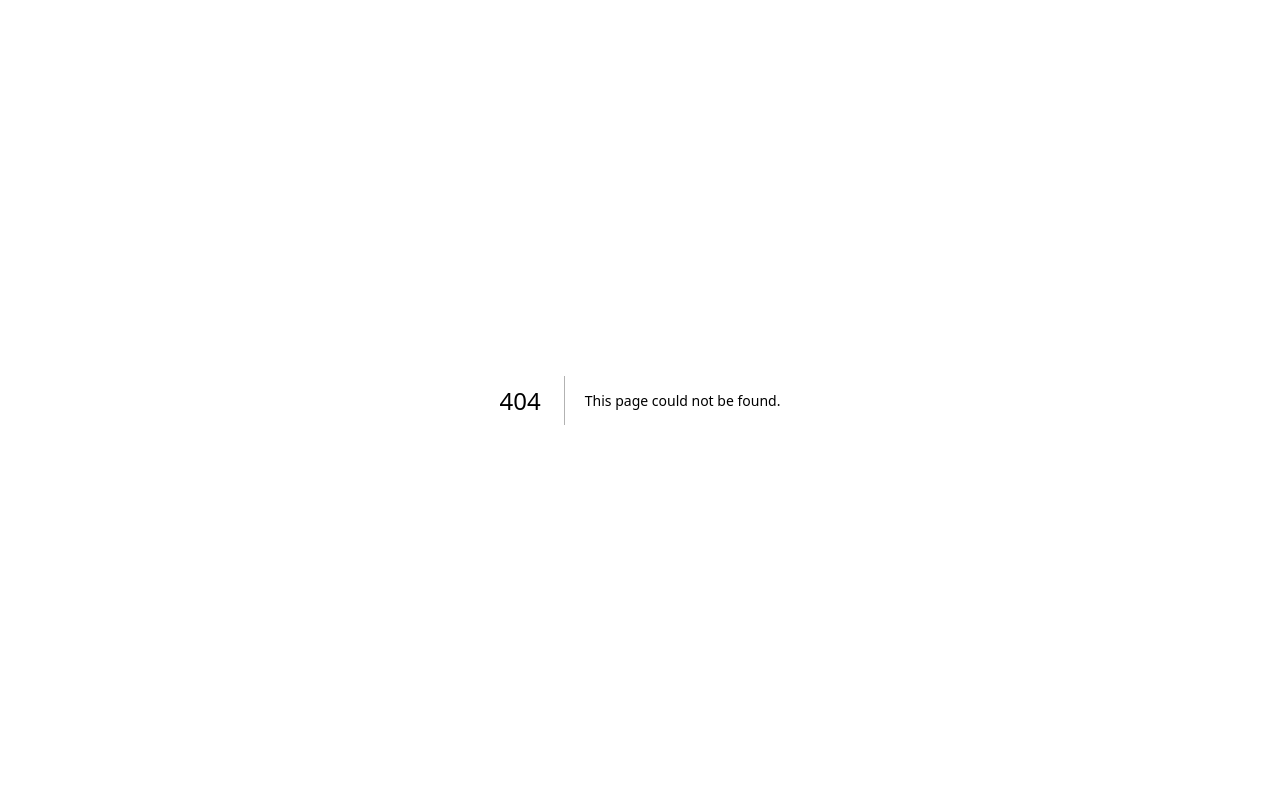
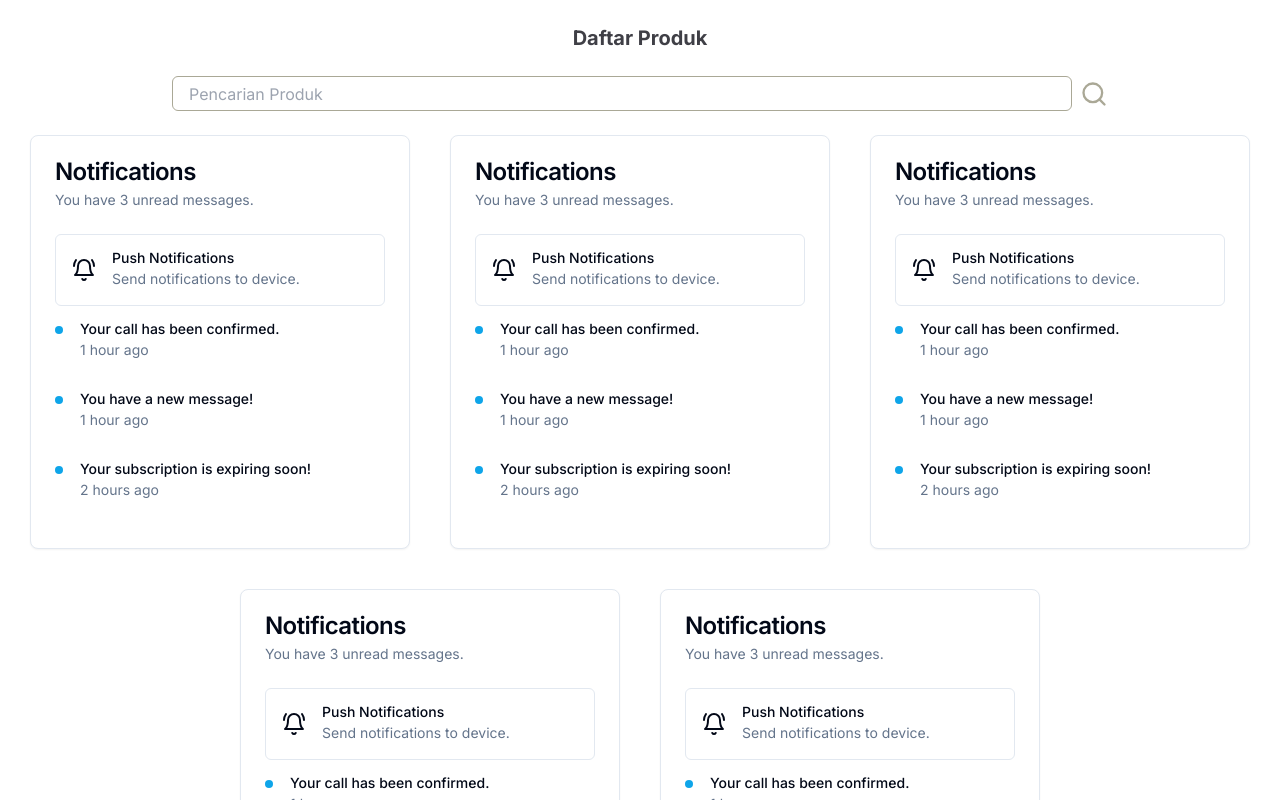
Before and after one commit to pandupan/toko-sendal-ajwa, a Next.js app: page /DaftarProduk in a window 1280 px wide. Before the commit this address had no page. Shown: the top 800 px of the page. Built offline with nearby package versions, Linux system fonts and the light colour scheme.

Commit message:
[ADD] - Card + Font' '

```diff
--- /dev/null
+++ b/app/DaftarProduk/page.tsx
@@ -0,0 +1,11 @@
+import DaftarProduk from "@/components/pages/ProdukPage/DaftarProduk"
+
+const page = () => {
+  return (
+    <div>
+      <DaftarProduk />
+    </div>
+  )
+}
+
+export default page
--- a/app/layout.tsx
+++ b/app/layout.tsx
@@ -5,8 +5,8 @@ import './globals.css'
 const inter = Inter({ subsets: ['latin'] })
 
 export const metadata: Metadata = {
-  title: 'Create Next App',
-  description: 'Generated by create next app',
+  title: 'Toko Sendal Ajwa',
+  description: 'Toko ini menyediakan berbagai macam sandal dari mulai sandal anak Wanita , sandal anak pria , sandal tanggung anak Wanita , sandal tanggung pria , dan juga sandal dewasa pria dan Wanita , model sandal di toko ini sangat beragam dari mulai sandal untuk remaja hingga sandal untuk orang tua juga tersedia lengkap di toko ini.',
 }
 
 export default function RootLayout({
--- /dev/null
+++ b/components/core/CardProducts.tsx
@@ -0,0 +1,72 @@
+import { BellRing, Check } from "lucide-react"
+
+import { cn } from "@/lib/utils"
+import {
+  Card,
+  CardContent,
+  CardDescription,
+  CardFooter,
+  CardHeader,
+  CardTitle,
+} from "@/components/ui/card"
+
+const notifications = [
+  {
+    title: "Your call has been confirmed.",
+    description: "1 hour ago",
+  },
+  {
+    title: "You have a new message!",
+    description: "1 hour ago",
+  },
+  {
+    title: "Your subscription is expiring soon!",
+    description: "2 hours ago",
+  },
+]
+
+type CardProps = React.ComponentProps<typeof Card>
+
+export function CardProducts({ className, ...props }: CardProps) {
+  return (
+    <Card className={cn("w-[380px]", className)} {...props}>
+      <CardHeader>
+        <CardTitle>Notifications</CardTitle>
+        <CardDescription>You have 3 unread messages.</CardDescription>
+      </CardHeader>
+      <CardContent className="grid gap-4">
+        <div className=" flex items-center space-x-4 rounded-md border p-4">
+          <BellRing />
+          <div className="flex-1 space-y-1">
+            <p className="text-sm font-medium leading-none">
+              Push Notifications
+            </p>
+            <p className="text-sm text-muted-foreground">
+              Send notifications to device.
+            </p>
+          </div>
+        </div>
+        <div>
+          {notifications.map((notification, index) => (
+            <div
+              key={index}
+              className="mb-4 grid grid-cols-[25px_1fr] items-start pb-4 last:mb-0 last:pb-0"
+            >
+              <span className="flex h-2 w-2 translate-y-1 rounded-full bg-sky-500" />
+              <div className="space-y-1">
+                <p className="text-sm font-medium leading-none">
+                  {notification.title}
+                </p>
+                <p className="text-sm text-muted-foreground">
+                  {notification.description}
+                </p>
+              </div>
+            </div>
+          ))}
+        </div>
+      </CardContent>
+      <CardFooter>
+      </CardFooter>
+    </Card>
+  )
+}
--- a/components/pages/LandingPage/HeroSection.tsx
+++ b/components/pages/LandingPage/HeroSection.tsx
@@ -1,3 +1,4 @@
+import { kaisei } from '@/lib/fonts/font'
 import Image from 'next/image'
 import React from 'react'
 
@@ -7,11 +8,11 @@ const HeroSection = () => {
       <div className='relative flex flex-row justify-between '>
         <div className='flex flex-row flex-wrap px-20 my-auto z-20'>
           <div className=''>
-          <h1 className='text-bold text-white text-7xl'>
-            Bukan Sekedar Sandal Biasa
+          <h1 className='text-bold text-white text-7xl font-black'>
+            <span className={kaisei.className}>Bukan Sekedar Sandal Biasa</span>
           </h1>
-          <h2 className='text-semibold text-lg'>
-            Sandal berkualitas dengan harga terjangkau
+          <h2 className='text-semibold text-lg font-black text-white'>
+            <span className={kaisei.className}>Sandal berkualitas dengan harga terjangkau</span>
           </h2>
 
           </div>
--- /dev/null
+++ b/components/pages/ProdukPage/DaftarProduk.tsx
@@ -0,0 +1,32 @@
+import { CardProducts } from "@/components/core/CardProducts";
+import { LuSearch } from "react-icons/lu";
+
+const DaftarProduk = () => {
+
+  return (
+    <div className="flex flex-col items-center w-full min-h-[100vh] ">
+      <div className="flex flex-col justify-center items-center w-full gap-6 my-6">
+        <h1 className="font-bold text-xl text-zinc-700">Daftar Produk</h1>
+        <div className="flex items-center justify-center w-full gap-2 px-4">
+          <input
+            type="text"
+            placeholder="Pencarian Produk"
+            className="w-full lg:max-w-[900px] h-[35px] border border-[#AAA896] rounded-md px-4"
+          />
+          <button>
+            <LuSearch size={28} className="text-[#AAA896]"/>
+          </button>
+        </div>
+      </div>
+      <div className="flex justify-center items-center flex-wrap gap-10">
+        <CardProducts/>
+        <CardProducts/>
+        <CardProducts/>
+        <CardProducts/>
+        <CardProducts/>
+      </div>
+    </div>
+  )
+}
+
+export default DaftarProduk
--- /dev/null
+++ b/components/ui/card.tsx
@@ -0,0 +1,79 @@
+import * as React from "react"
+
+import { cn } from "@/lib/utils"
+
+const Card = React.forwardRef<
+  HTMLDivElement,
+  React.HTMLAttributes<HTMLDivElement>
+>(({ className, ...props }, ref) => (
+  <div
+    ref={ref}
+    className={cn(
+      "rounded-lg border bg-card text-card-foreground shadow-sm",
+      className
+    )}
+    {...props}
+  />
+))
+Card.displayName = "Card"
+
+const CardHeader = React.forwardRef<
+  HTMLDivElement,
+  React.HTMLAttributes<HTMLDivElement>
+>(({ className, ...props }, ref) => (
+  <div
+    ref={ref}
+    className={cn("flex flex-col space-y-1.5 p-6", className)}
+    {...props}
+  />
+))
+CardHeader.displayName = "CardHeader"
+
+const CardTitle = React.forwardRef<
+  HTMLParagraphElement,
+  React.HTMLAttributes<HTMLHeadingElement>
+>(({ className, ...props }, ref) => (
+  <h3
+    ref={ref}
+    className={cn(
+      "text-2xl font-semibold leading-none tracking-tight",
+      className
+    )}
+    {...props}
+  />
+))
+CardTitle.displayName = "CardTitle"
+
+const CardDescription = React.forwardRef<
+  HTMLParagraphElement,
+  React.HTMLAttributes<HTMLParagraphElement>
+>(({ className, ...props }, ref) => (
+  <p
+    ref={ref}
+    className={cn("text-sm text-muted-foreground", className)}
+    {...props}
+  />
+))
+CardDescription.displayName = "CardDescription"
+
+const CardContent = React.forwardRef<
+  HTMLDivElement,
+  React.HTMLAttributes<HTMLDivElement>
+>(({ className, ...props }, ref) => (
+  <div ref={ref} className={cn("p-6 pt-0", className)} {...props} />
+))
+CardContent.displayName = "CardContent"
+
+const CardFooter = React.forwardRef<
+  HTMLDivElement,
+  React.HTMLAttributes<HTMLDivElement>
+>(({ className, ...props }, ref) => (
+  <div
+    ref={ref}
+    className={cn("flex items-center p-6 pt-0", className)}
+    {...props}
+  />
+))
+CardFooter.displayName = "CardFooter"
+
+export { Card, CardHeader, CardFooter, CardTitle, CardDescription, CardContent }
--- /dev/null
+++ b/lib/fonts/font.ts
@@ -0,0 +1,6 @@
+import { Kaisei_Decol } from "next/font/google";
+
+export const kaisei = Kaisei_Decol({
+    weight: ["400", "500", "700"],
+    subsets: ["latin"]
+})
```
Also changed, not shown: lib/store/products.ts (added).
